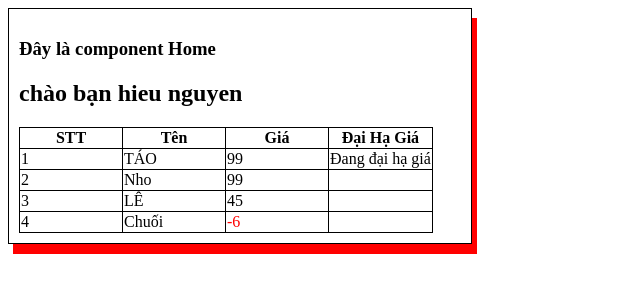
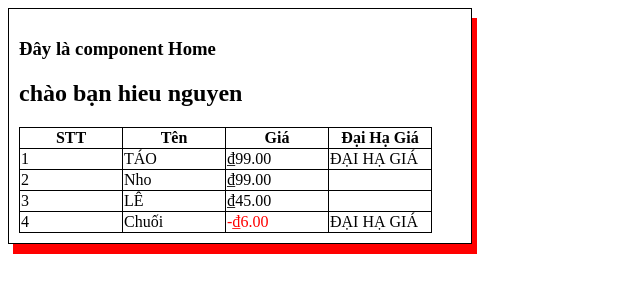
Before and after one commit to Hieu-Nguyen-Minh/angular12, an Angular app: page / in a window 1280 px wide. Shown: the top 300 px of the page, without its empty margins (0-640 px from the left). Built offline with nearby package versions, Linux system fonts and the light colour scheme.

Commit message:
[NMH] định dạng dữ liệu trong HTMLcách dùng + viết pipe riêng

```diff
--- a/src/app/app.module.ts
+++ b/src/app/app.module.ts
@@ -5,9 +5,10 @@ import { BrowserModule } from '@angular/platform-browser';
 import { AppRoutingModule } from './app-routing.module';
 import { AppComponent } from './app.component';
 import { HomeComponent } from './components/home/home.component';
+import { OnSalePipe } from './pipes/on-sale.pipe';
 
 @NgModule({
-  declarations: [AppComponent, HomeComponent],
+  declarations: [AppComponent, HomeComponent, OnSalePipe],
   imports: [BrowserModule, AppRoutingModule, FormsModule],
   providers: [],
   bootstrap: [AppComponent],
--- a/src/app/components/home/home.component.html
+++ b/src/app/components/home/home.component.html
@@ -12,10 +12,12 @@
       <td>{{ i + 1 }}</td>
       <td>{{ t.name }}</td>
       <td>
-        <span [ngClass]="{ soam: t.price < 0 }">{{ t.price }}</span>
+        <span [ngClass]="{ soam: t.price < 0 }">{{
+          t.price | currency: "VND":"symbol":"1.2"
+        }}</span>
       </td>
       <td>
-        <span *ngIf="t.hagia">Đang đại hạ giá</span>
+        <span>{{ t.hagia | onSale | uppercase }}</span>
       </td>
     </tr>
   </table>
--- a/src/app/components/home/home.component.ts
+++ b/src/app/components/home/home.component.ts
@@ -14,7 +14,7 @@ export class HomeComponent implements OnInit {
     { name: 'TÁO', price: 99, hagia: true },
     { name: 'Nho', price: 99, hagia: false },
     { name: 'LÊ', price: 45 },
-    { name: 'Chuối', price: -6 },
+    { name: 'Chuối', price: -6, hagia: true },
   ];
   constructor() {}
 
--- /dev/null
+++ b/src/app/pipes/on-sale.pipe.ts
@@ -0,0 +1,15 @@
+import { Pipe, PipeTransform } from '@angular/core';
+
+@Pipe({
+  name: 'onSale',
+})
+export class OnSalePipe implements PipeTransform {
+  transform(value: unknown, ...args: unknown[]): string {
+    console.log('pipe', value);
+
+    if (value) {
+      return 'Đại hạ giá';
+    }
+    return '';
+  }
+}
```
